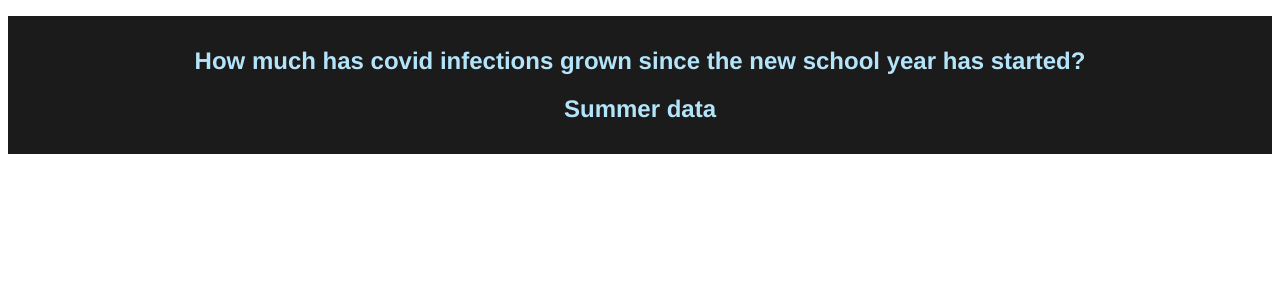
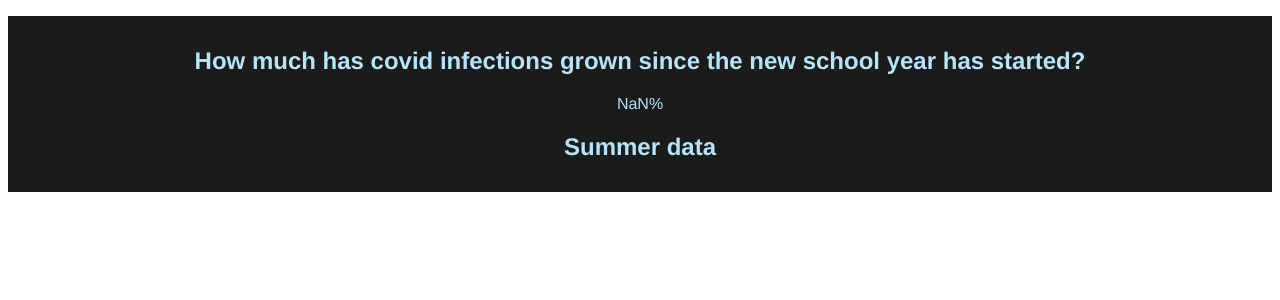
Before and after one commit to anymus0/covid-school-growth, a Vue app: page / in a window 1280 px wide. Shown: the top 300 px of the page. Built offline with nearby package versions, Linux system fonts and the light colour scheme; no server answers; the HTML template or start-up script is replaced by a standard one.

Commit message:
calculate percentage of difference with mock data

```diff
--- a/src/components/InfectionsSinceSchool.vue
+++ b/src/components/InfectionsSinceSchool.vue
@@ -1,6 +1,6 @@
 <template>
   <div>
-    {{ latestByCurrentCountry.deaths }}
+    <p>{{ percentageOfDifference }}%</p>
   </div>
 </template>
 
@@ -10,8 +10,13 @@ export default {
   props: ['latest'],
   data() {
     return {
-      latestByCurrentCountry: this.latest
+      //latestByCurrentCountry: this.latest.deaths
     }
-  }
+  },
+  computed: {
+    percentageOfDifference() {
+      return (((this.latest.deaths - 310) / ((this.latest.deaths + 310) / 2)) * 100).toFixed(1)
+    }
+  },
 }
 </script>
```
